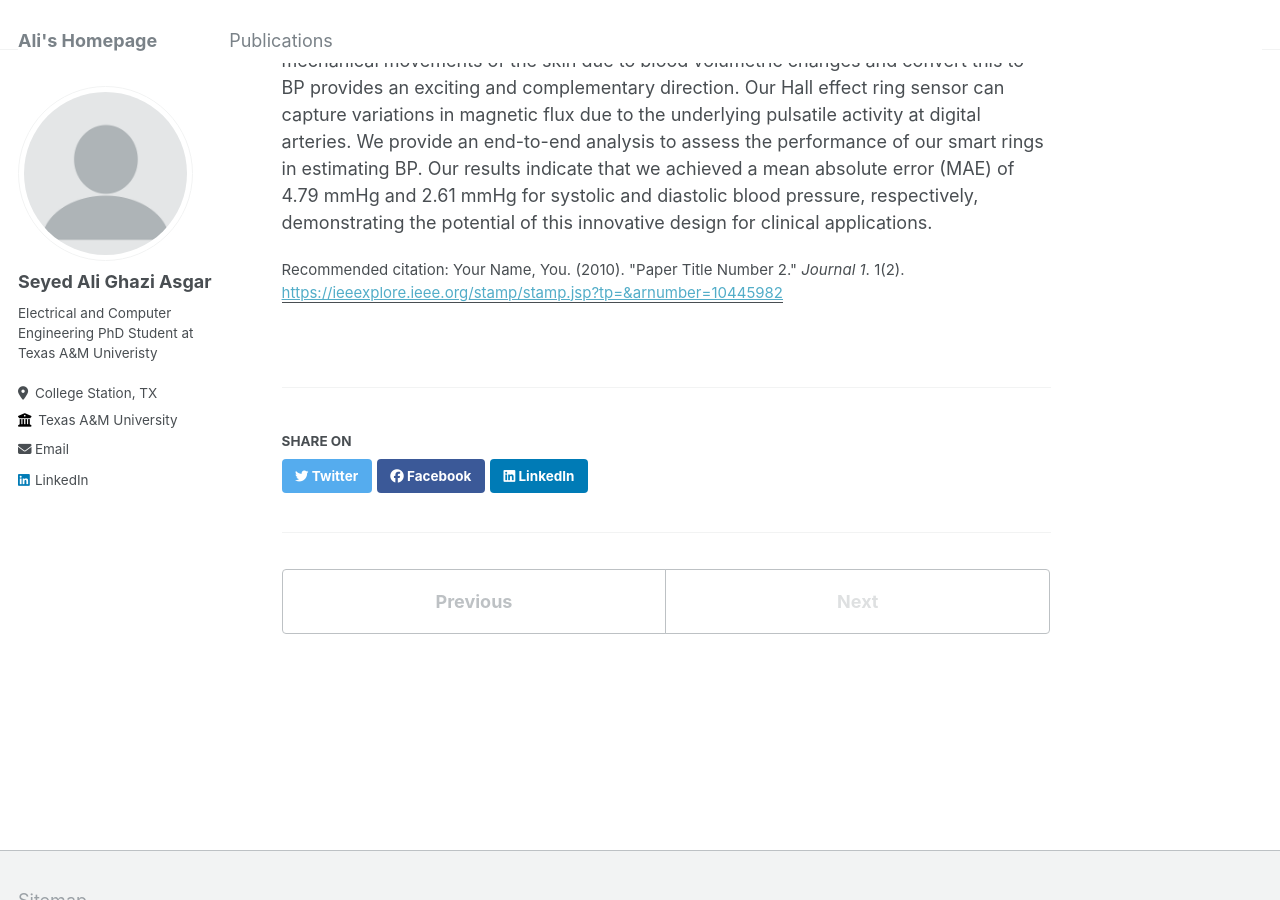
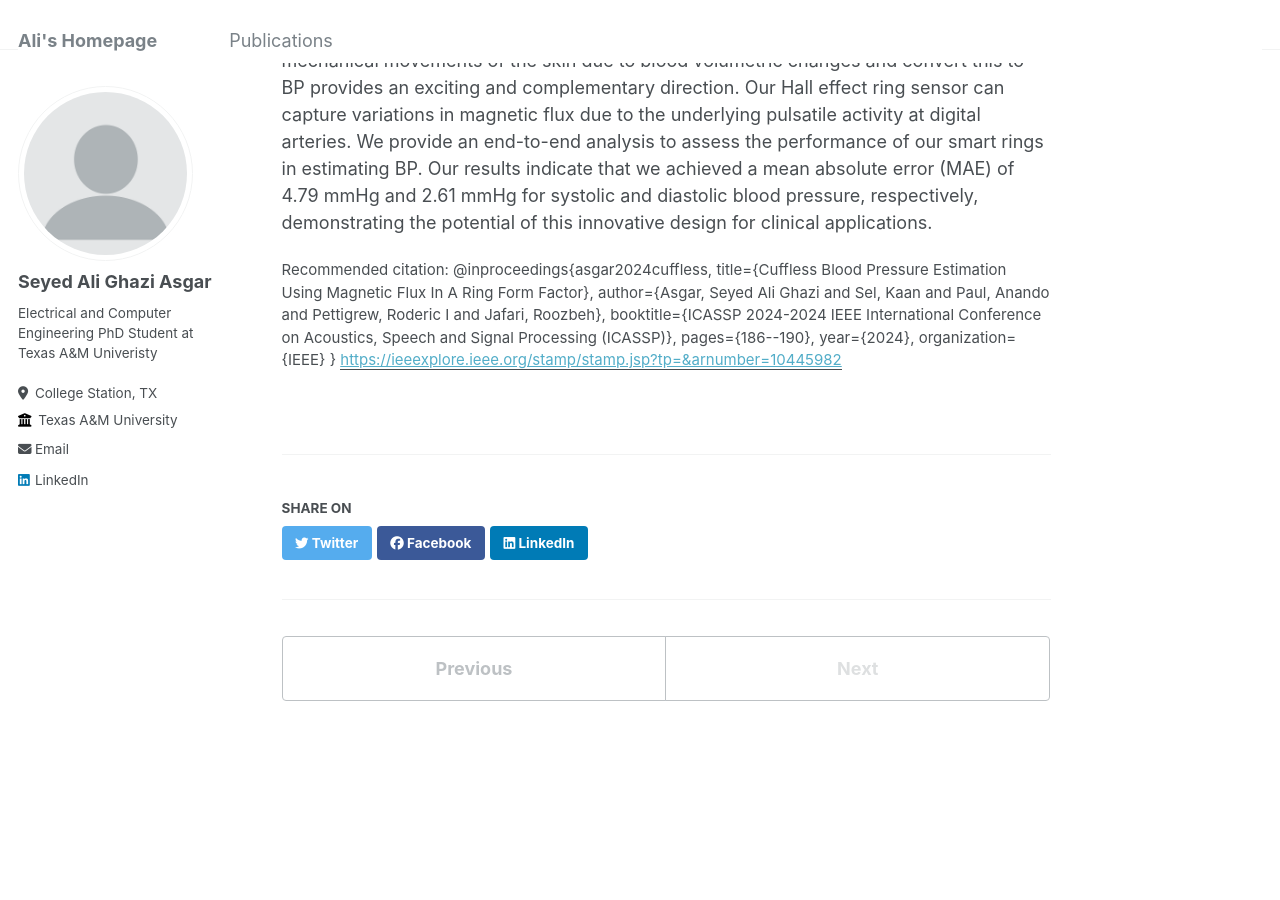
Before and after one commit to ali-ghazi78/about, a Jekyll site: the page built from _publications/2024-04-14-Cuffless Blood Pressure Estimation Using Magnetic Flux In A Ring Form Factor-number-2.md, in a window 1280 px wide and 900 px high, scrolled down 353 px. Built offline with Jekyll 4.4.1, drawn with Linux system fonts in a browser that asks for light colours.

Commit message:
Update 2024-04-14-Cuffless Blood Pressure Estimation Using Magnetic Flux In A Ring Form Factor-number-2.md

```diff
--- a/_publications/2024-04-14-Cuffless Blood Pressure Estimation Using Magnetic Flux In A Ring Form Factor-number-2.md
+++ b/_publications/2024-04-14-Cuffless Blood Pressure Estimation Using Magnetic Flux In A Ring Form Factor-number-2.md
@@ -2,11 +2,18 @@
 title: "Cuffless Blood Pressure Estimation Using Magnetic Flux In A Ring Form Factor"
 collection: publications
 permalink: /publication/2024-04-14-Cuffless Blood Pressure Estimation Using Magnetic Flux In A Ring Form Factor-number-2
-excerpt: 'This paper is about the number 2. The number 3 is left for future work.'
+excerpt: 'Cuffless Blood Pressure, Wearable Devices, Smart Ring, Hall Sensor, Magnetic Flux.'
 date: 2024-04-14
 venue: 'ICASSP 2024 - 2024 IEEE International Conference on Acoustics, Speech and Signal Processing (ICASSP)'
 paperurl: 'https://ieeexplore.ieee.org/stamp/stamp.jsp?tp=&arnumber=10445982'
-citation: 'Your Name, You. (2010). &quot;Paper Title Number 2.&quot; <i>Journal 1</i>. 1(2).'
+citation: '@inproceedings{asgar2024cuffless,
+  title={Cuffless Blood Pressure Estimation Using Magnetic Flux In A Ring Form Factor},
+  author={Asgar, Seyed Ali Ghazi and Sel, Kaan and Paul, Anando and Pettigrew, Roderic I and Jafari, Roozbeh},
+  booktitle={ICASSP 2024-2024 IEEE International Conference on Acoustics, Speech and Signal Processing (ICASSP)},
+  pages={186--190},
+  year={2024},
+  organization={IEEE}
+}'
 ---
 
 Smart rings represent a promising frontier in wearables for
```
